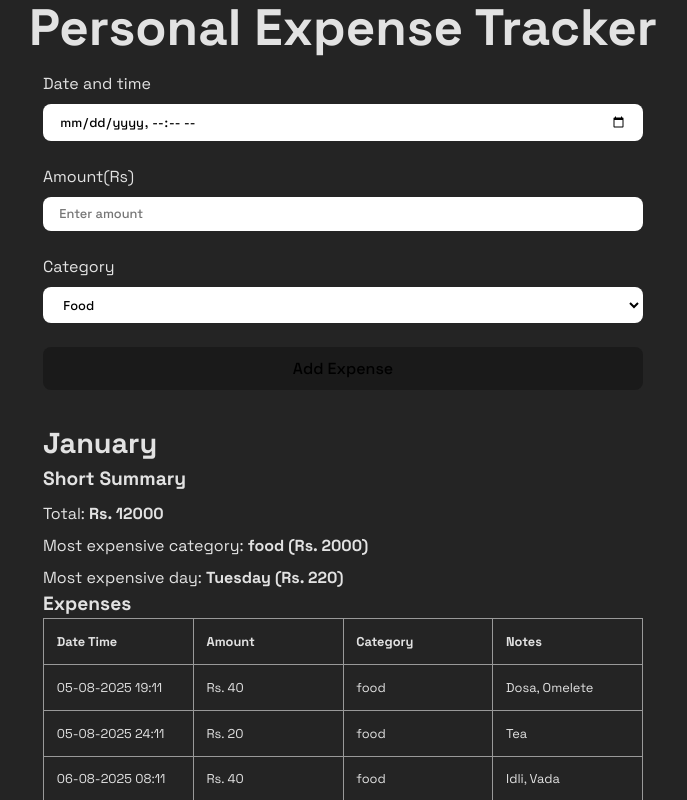
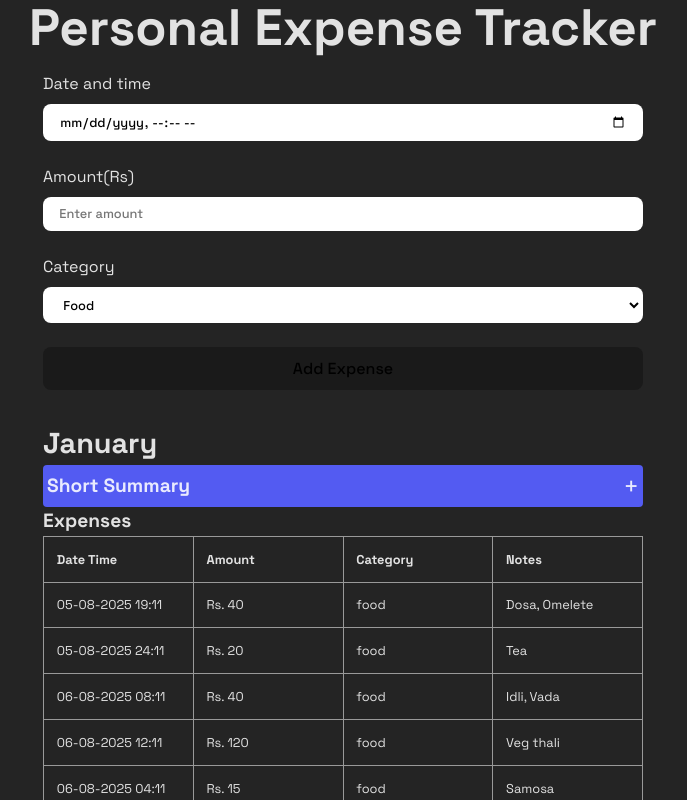
Before and after one commit to Arup3201/extracker, a React (Vite) app in the folder app/: page / in a window 1280 px wide. Shown: the top 800 px of the page, without its empty margins (297-984 px from the left). Built offline with nearby package versions, Linux system fonts and the light colour scheme.

Commit message:
update: short summary as accordion

```diff
--- a/app/src/App.css
+++ b/app/src/App.css
@@ -20,8 +20,38 @@
   border-color: #535bf2;
 }
 
-.short-summary {
-    display: flex;
-    flex-direction: column;
-    row-gap: 0.5rem;
+.short-summary-box {
+  display: flex;
+  flex-direction: column;
+  row-gap: 0.5rem;
+  border-radius: 4px;
+  background-color: #535bf2;
 }
+
+.short-summary-data {
+  display: flex;
+  flex-direction: column;
+  row-gap: 0.2rem;
+}
+
+.accordion {
+  display: flex;
+  justify-content: space-between;
+  align-items: center;
+  cursor: pointer;
+  padding: 2px 4px;
+}
+
+.accordion > span {
+  display: inline-block;
+  font-size: 1.6rem;
+}
+
+.panel {
+  padding: 2px 4px;
+  display: none;
+}
+
+.visible {
+  display: block;
+}
--- a/app/src/index.css
+++ b/app/src/index.css
@@ -149,3 +149,9 @@ th, td {
   border: 1px solid #999;
   text-align: start;
 }
+
+ul {
+  margin: 0;
+  padding: 0;
+  list-style-type: none;
+}
--- a/app/src/pages/home.tsx
+++ b/app/src/pages/home.tsx
@@ -1,3 +1,5 @@
+import { useState } from "react";
+
 const EXPENSE_MOCK_DATA = [
   {
     month: "January",
@@ -94,6 +96,21 @@ const EXPENSE_MOCK_DATA = [
 ];
 
 const HomePage = () => {
+  const [open, setOpen] = useState<number[]>([]);
+
+  function handleToggleAccordion(mIndex: number) {
+    setOpen((snap) => {
+      const copy = [...snap];
+      const index = copy.indexOf(mIndex);
+      if (index === -1) {
+        return [...copy, mIndex];
+      }
+
+      copy.splice(index, 1);
+      return copy;
+    });
+  }
+
   return (
     <>
       <header>
@@ -134,29 +151,41 @@ const HomePage = () => {
             <button>Add Expense</button>
           </form>
         </section>
-        {EXPENSE_MOCK_DATA.map((monthlyExpenseInfo) => {
+        {EXPENSE_MOCK_DATA.map((monthlyExpenseInfo, monthIndex) => {
           return (
             <section>
               <h2>{monthlyExpenseInfo.month}</h2>
-              <div className="short-summary">
+              <div className="short-summary-box">
+                <div
+                  className="accordion"
+                  onClick={() => handleToggleAccordion(monthIndex)}
+                >
                   <h3>Short Summary</h3>
-                <span>
+                  <span>{open.indexOf(monthIndex) > -1 ? "-" : "+"}</span>
+                </div>
+                <ul
+                  className={`panel short-summary-data ${
+                    open.indexOf(monthIndex) > -1 ? "visible" : ""
+                  }`}
+                >
+                  <li>
                     Total: <b>Rs. {monthlyExpenseInfo.shortSummary.total}</b>
-                </span>
-                <span>
+                  </li>
+                  <li>
                     Most expensive category:{" "}
                     <b>
                       {monthlyExpenseInfo.shortSummary.category.name} (Rs.{" "}
                       {monthlyExpenseInfo.shortSummary.category.total})
                     </b>
-                </span>
-                <span>
+                  </li>
+                  <li>
                     Most expensive day:{" "}
                     <b>
                       {monthlyExpenseInfo.shortSummary.day.name} (Rs.{" "}
                       {monthlyExpenseInfo.shortSummary.day.average})
                     </b>
-                </span>
+                  </li>
+                </ul>
               </div>
               <div>
                 <h3>Expenses</h3>
```
Lines whose indentation alone changed are shown as unchanged.
